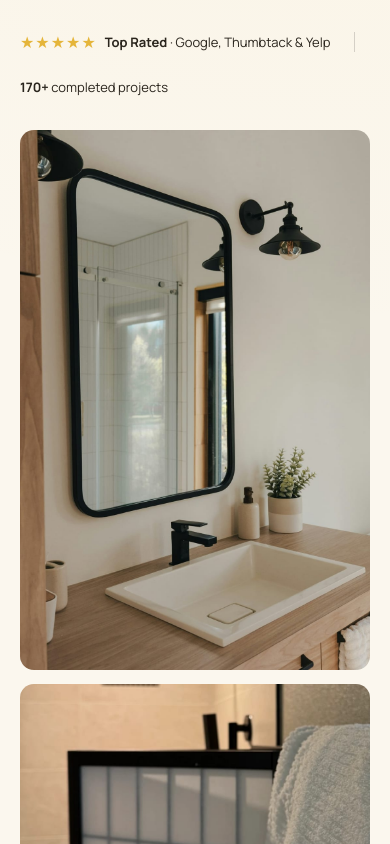
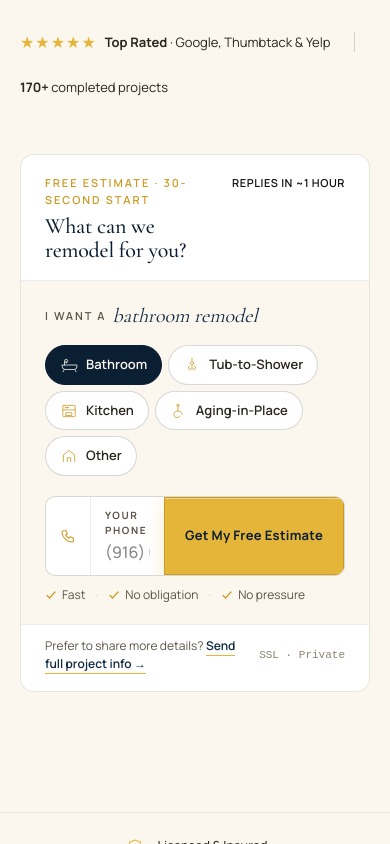
Before and after one commit to Stonebritegroup2023/Stonebritesite, a Next.js app: page / in a window 390 px wide. Shown: the part 800-1644 px from the top of the page. Built offline with nearby package versions, Linux system fonts and the light colour scheme; no server answers.

Commit message:
Mobile: hide hero photo collage on phones

```diff
--- a/src/app/globals.css
+++ b/src/app/globals.css
@@ -263,7 +263,8 @@ button { font-family: inherit; cursor: pointer; }
   }
 }
 
-/* Phone — stop floating; let form sit at the bottom of the natural flow */
+/* Phone — stop floating; let form sit at the bottom of the natural flow.
+   The photo collage is hidden on phones — headline goes straight to the form. */
 @media (max-width: 560px) {
   .hero-form-float {
     position: static;
@@ -276,6 +277,9 @@ button { font-family: inherit; cursor: pointer; }
   }
   .hero-right {
     min-height: auto !important;
+  }
+  .hero-photos {
+    display: none !important;
   }
 }
 
```
